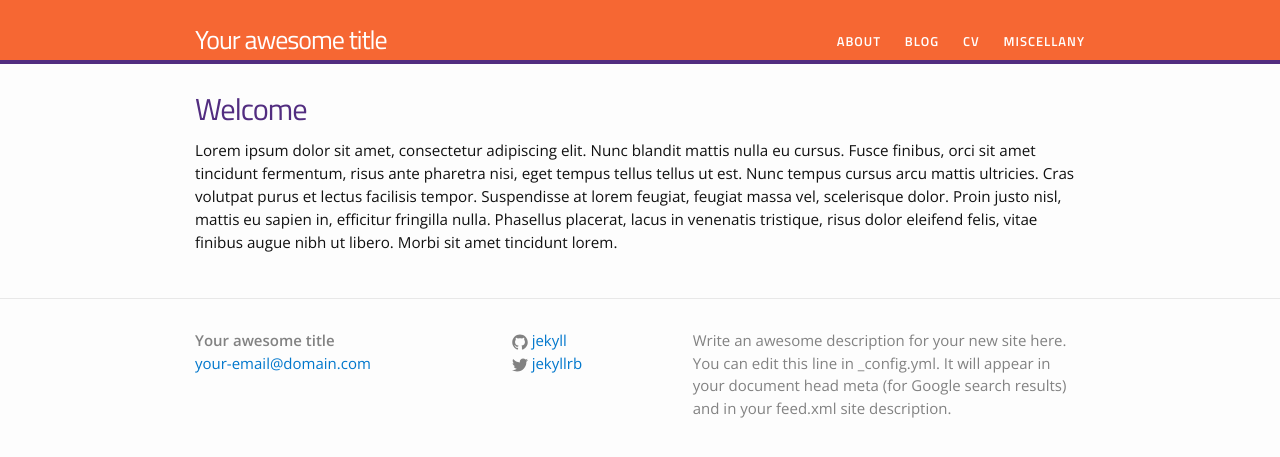
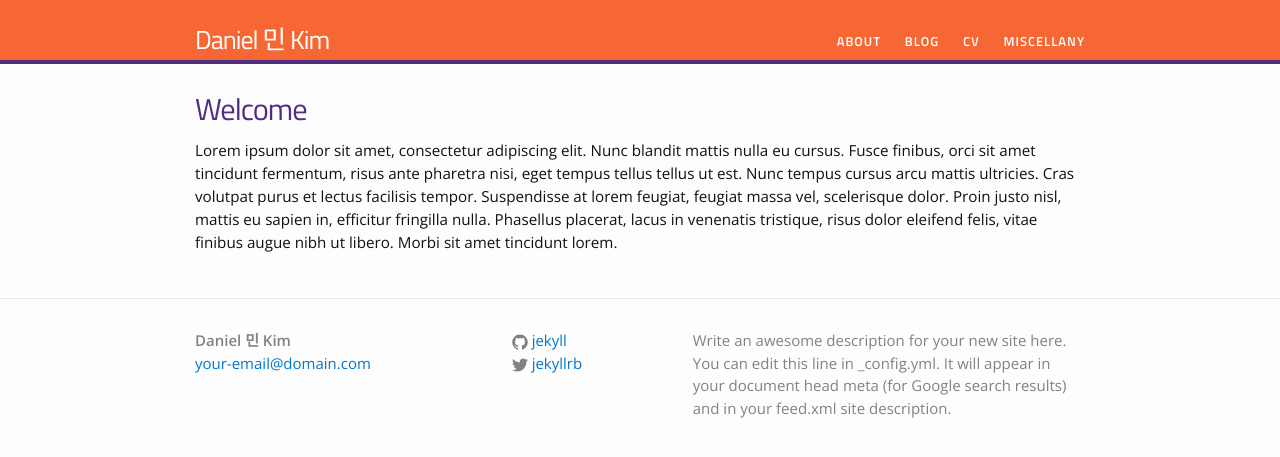
Before and after one commit to dan-min-kim/dan-min-kim.github.io, a Jekyll site: the page built from index.html, in a window 1280 px wide. Shown: the top 457 px of the page. Built offline with Jekyll 4.4.1, drawn with Linux system fonts in a browser that asks for light colours.

Commit message:
Test: Changed title

```diff
--- a/_config.yml
+++ b/_config.yml
@@ -1,5 +1,5 @@
 # Site settings
-title: Your awesome title
+title: Daniel 민 Kim
 email: your-email@domain.com
 description: > # this means to ignore newlines until "baseurl:"
   Write an awesome description for your new site here. You can edit this
```
